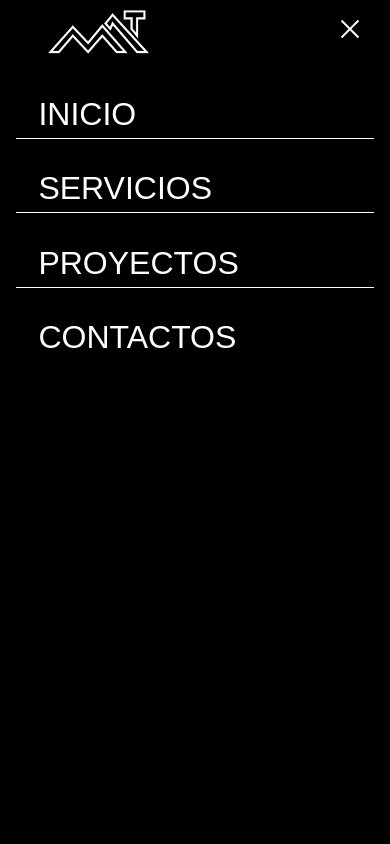
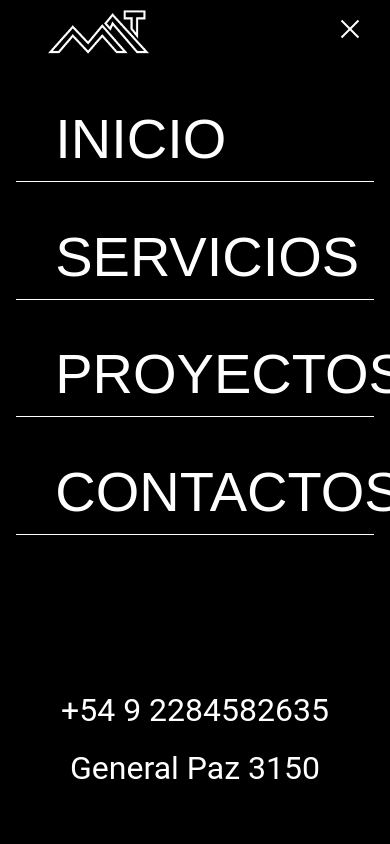
Before and after one commit to SrtaLiv/Maestro-Mayor-de-Obras-Website, a React (Vite) app: page / in a window 390 px wide. Both pictures are taken after a click on the button 338 px from the left and 28 px from the top of the page. Shown: the top 844 px of the page. Built offline with nearby package versions, Linux system fonts and the light colour scheme; grey boxes are pictures that could not be loaded.

Commit message:
varias cosas
- link en el logo de navbar
- texto en el menu mobile mas grande

detalles:
- el texto de abajo en el menu quedo en otra fuente
- los botones del navbar estando en otra pagina no te llevan a ningun lado

```diff
--- a/package.json
+++ b/package.json
@@ -21,6 +21,7 @@
     "react": "18",
     "react-dom": "18",
     "react-router": "^7.1.5",
+    "react-router-dom": "^7.2.0",
     "tailwind-merge": "^3.0.1",
     "tailwindcss-animate": "^1.0.7"
   },
--- a/src/main.jsx
+++ b/src/main.jsx
@@ -8,8 +8,9 @@ import NavBar from './navbar/NavBar.jsx';
 
 createRoot(document.getElementById('root')).render(
   <StrictMode>
-    <NavBar />
+
     <BrowserRouter>
+      <NavBar />
       <Routes>
         <Route path="/" element={<App />} />
         <Route path="/proyecto/:id" element={<SingleProject />} />
--- a/src/navbar/NavBar.jsx
+++ b/src/navbar/NavBar.jsx
@@ -1,6 +1,7 @@
 import './navbar.css'
 import HamburgerMenu from "./hamburger-menu"
 import { useState } from 'react';
+import { Link } from "react-router-dom";
 
 function NavBar() {
 
@@ -42,7 +43,8 @@ function NavBar() {
 
             <div className="h-16 fixed top-0 w-full z-50 flex justify-between content-center bg-black  " >
                 {/* Logo */}
-                <img className="nav-logo" src="/images/LOGO.png" />
+                {/* <Link to="/" ><img id="nav-logo" src="/images/LOGO.png" /></Link> */}
+                <a href="/" ><img id="nav-logo" src="/images/LOGO.png" /></a>
 
                 {/* Menu pantallas grandes */}
                 {/* <div className={`menuItems ${isOpen ? "is-open" : ""}`} > */}
@@ -83,20 +85,28 @@ function NavBar() {
 
                 <div className={`absolute top-16 left-0 w-full bg-black p-4 flex flex-col divide-y divide-white space-y-4 transition-all duration-300 ${isOpen ? "block" : "hidden"} md:hidden h-screen`}>
                     <a href='#'>
-                        <h1 className="nav-text " onClick={closeMenu} >INICIO</h1>
+                        <h1 className="nav-text-mobile " onClick={closeMenu} >INICIO</h1>
                     </a>
 
                     <a href='#services'>
-                        <h1 className="nav-text " onClick={closeMenu} >SERVICIOS</h1>
+                        <h1 className="nav-text-mobile " onClick={closeMenu} >SERVICIOS</h1>
                     </a>
 
                     <a href="#proyectos">
-                        <h1 className="nav-text " onClick={closeMenu} >PROYECTOS</h1>
+                        <h1 className="nav-text-mobile " onClick={closeMenu} >PROYECTOS</h1>
                     </a>
 
                     <a href="#footer">
-                        <h1 className="nav-text " onClick={closeMenu} >CONTACTOS</h1>
+                        <h1 className="nav-text-mobile " onClick={closeMenu} >CONTACTOS</h1>
                     </a>
+
+                    <div className='absolute bottom-25 left-0 w-full p-4 flex flex-col items-center ' >
+                        <a href="tel:+542284582635" > <h2 className="nav-text" >+54 9 2284582635</h2> </a>
+                        <a href="https://www.google.com/maps/search/?api=1&query=Olavarria+General+Paz+3150" target="_blank">
+                            <h2 className="nav-text" >General Paz 3150</h2>
+                        </a>
+                    </div>
+
                 </div>
 
 
--- a/src/navbar/navbar.css
+++ b/src/navbar/navbar.css
@@ -11,9 +11,16 @@
     padding: 0.3em 0.7em 0 0.7em;
 }
 
-.nav-logo {
+.nav-text-mobile {
+    font-size: 3.5rem;
+    color: white;
+    padding: 0.3em 0.7em 0 0.7em;
+}
+
+#nav-logo {
     /* padding: 1em 1em 1em 2em; */
     padding: 0.6em 3em;
+    height: 100%;
 }
 
 /* .menuItems {
```
Also changed, not shown: 1 other file (tests, documents, lock files or other folders).
